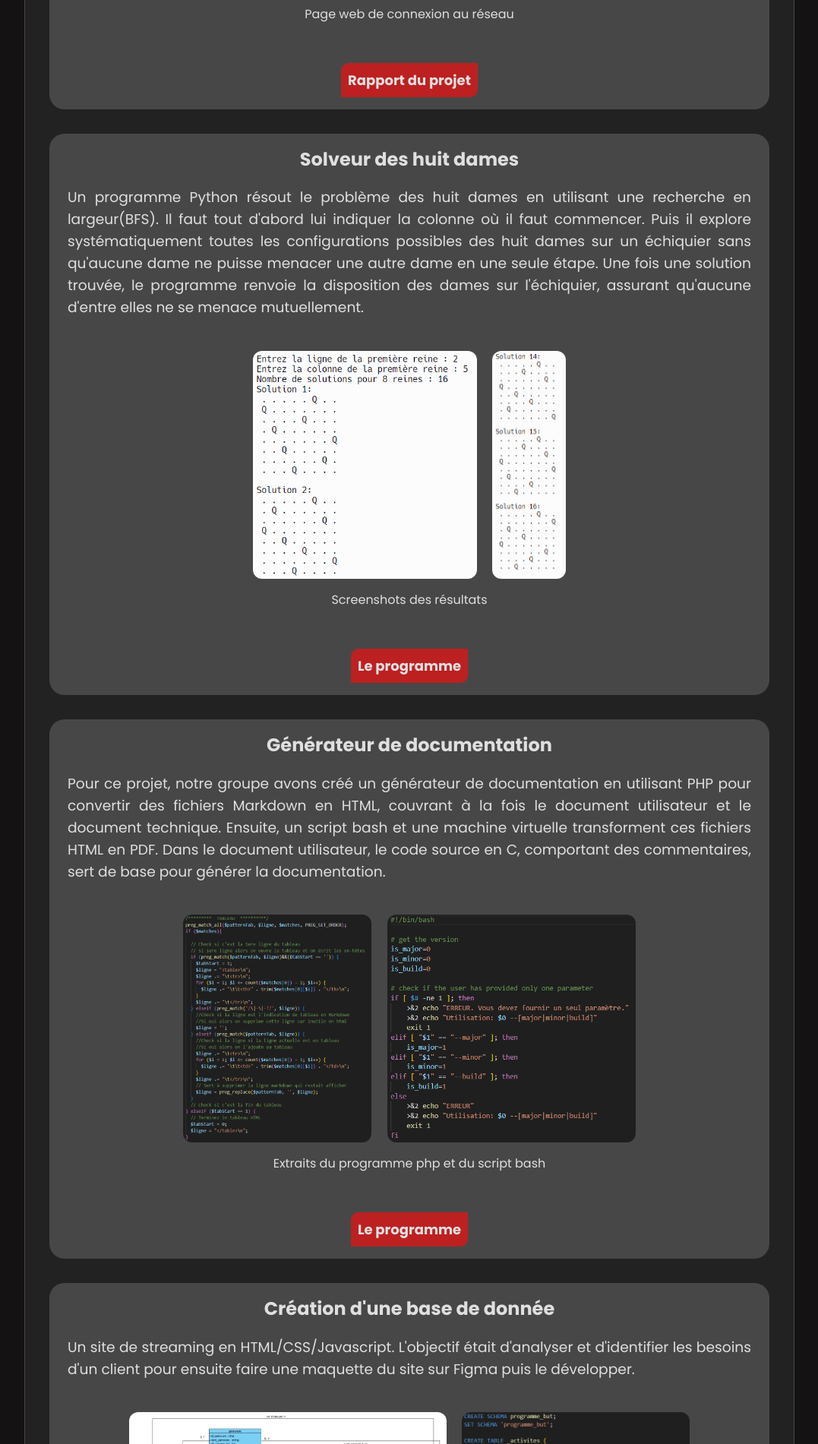
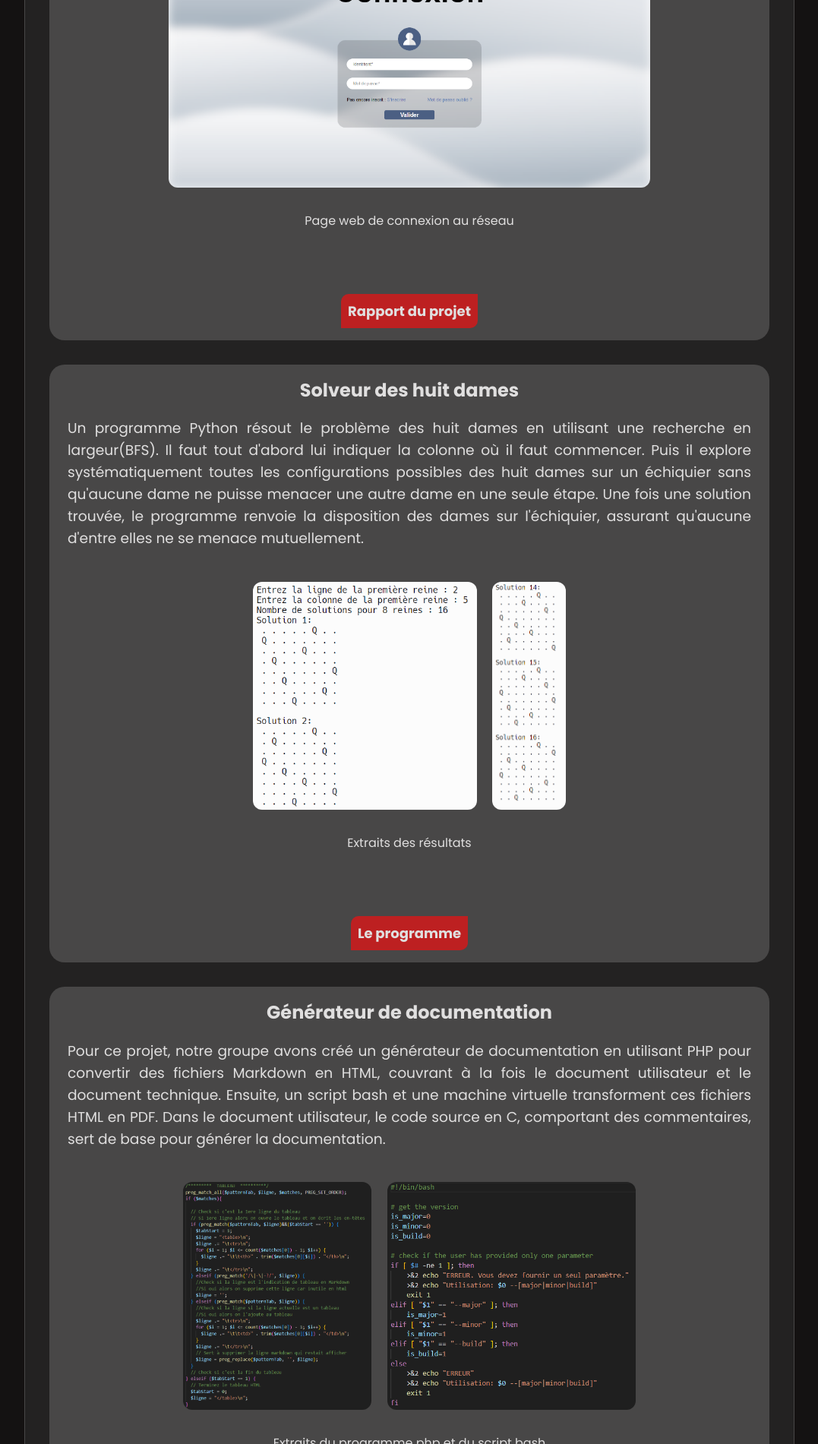
Before and after one commit to MatheoPf/matheopf.github.io, a PHP site: page /projets.html in a window 1280 px wide. Shown: the part 4599-6500 px from the top of the page at 76% size, without its empty margins (104-1181 px from the left). Run offline with PHP 8.4, Linux system fonts and the light colour scheme.

Commit message:
Finalisation Portfolio

```diff
--- a/projets.html
+++ b/projets.html
@@ -108,9 +108,9 @@
                     permet une gestion efficace et fiable des données.
                 </p>
                 <figure class="fig_row">
-                    <img src="images/projetUniv/" alt="Extrait du programme">
+                    <img src="images/projetUniv/serveur2.png" alt="Extrait du programme">
                     <figcaption>Page web d'inscription au réseau</figcaption>
-                    <img src="images/projetUniv/" alt="Exemple de l'IHM">
+                    <img src="images/projetUniv/serveur1.png" alt="Exemple de l'IHM">
                     <figcaption>Page web de connexion au réseau</figcaption>
                 </figure>
                 <a href="files/competence3/Rapport SAE203.pdf" target="_blank">Rapport du projet</a>
@@ -128,7 +128,7 @@
                 <figure class="fig_row">
                     <img src="images/projetUniv/HuitReines/screen1.png" alt="Screenshot des résultats">
                     <img src="images/projetUniv/HuitReines/screen2.png" alt="Screenshot des résultats">
-                    <figcaption>Screenshots des résultats</figcaption>
+                    <figcaption>Extraits des résultats</figcaption>
                 </figure>
                 <a href="files/competence2/huitreines.py" target="_blank">Le programme</a>
             </article>
@@ -158,7 +158,7 @@
                 <figure class="fig_row">
                     <img src="images/projetUniv/bddS1Diag.jpg" alt="Diagramme de classe de la bdd">
                     <img src="images/projetUniv/bddS1SQL.png" alt="Extrait du SQL">
-                    <figcaption>Diagramme de classe de la base de données et un extrait du sql</figcaption>
+                    <figcaption>Diagramme de classe de la base de données et un extrait du SQL</figcaption>
                 </figure>
                 <a href="files/competence4/BDD_S1.04.zip" target="_blank">La base de donnée</a>
             </article>
@@ -174,7 +174,7 @@
                     <img src="images/projetUniv/site/site2.png" alt="Screenshot du site">
                     <img src="images/projetUniv/site/site3.png" alt="Screenshot du site">
                     <img src="images/projetUniv/site/site4.png" alt="Screenshot du site">
-                    <figcaption>Screenshots des différentes pages du site</figcaption>
+                    <figcaption>Extraits des différentes pages du site</figcaption>
                 </figure>
                 <a href="files/competence5/SiteStreaming/index.html" target="_blank">Le site</a>
             </article>
@@ -192,7 +192,7 @@
                 <figure class="fig_row">
                     <img src="images/projetUniv/" alt="Screenshot des résultats">
                     <img src="images/projetUniv/" alt="Screenshot des résultats">
-                    <figcaption>Screenshots des résultats</figcaption>
+                    <figcaption>Extraits des résultats</figcaption>
                 </figure>
                 <a href="files/competence2/SolveurSudoku.zip" target="_blank">Le programme</a>
             </article>
@@ -208,7 +208,7 @@
                 <figure class="fig_row">
                     <img src="images/projetUniv/HuitReines/screen1.png" alt="Screenshot des résultats">
                     <img src="images/projetUniv/HuitReines/screen2.png" alt="Screenshot des résultats">
-                    <figcaption>Screenshots des résultats</figcaption>
+                    <figcaption>Extraits des résultats</figcaption>
                 </figure>
                 <a href="files/huitreines.txt" target="_blank">Le programme</a>
             </article>
@@ -243,7 +243,7 @@
                         <img src="images/projetPerso/TrumpDream/Gameplay1.png" alt="Screenshot du jeu">
                         <img src="images/projetPerso/TrumpDream/Gameplay2.png" alt="Screenshot du jeu">
                     </figure>
-                    <figcaption>Screenshots du jeu</figcaption>
+                    <figcaption>Extraits du jeu</figcaption>
                 </figure>
                 <a href="https://mega.nz/file/iDQRRJwK#snjRVQ6Dbv8TpOlXR4zhvrCTZC2uXjQANLvThRHp8F0">Télécharger</a>
             </article>
@@ -262,7 +262,7 @@
                         <img src="images/projetPerso/Dragon Adventure/Gameplay2.png" alt="Screenshot du jeu">
                         <img src="images/projetPerso/Dragon Adventure/Gameplay3.png" alt="Screenshot du jeu">
                     </figure>
-                    <figcaption>Screenshots du jeu</figcaption>
+                    <figcaption>Extraits du jeu</figcaption>
                 </figure>
                 <a href="https://mega.nz/file/TXAwzKyY#KurUlGCebgiPO4fFAdqpYQ2EuKnsoX9zSn1uomfH1Xs">Télécharger</a>
             </article>
@@ -279,7 +279,7 @@
                     <figure>
                         <img src="images/projetPerso/RageGame/Gameplay1.png" alt="Screenshot du jeu">
                     </figure>
-                    <figcaption>Screenshot du jeu</figcaption>
+                    <figcaption>Extraits du jeu</figcaption>
                 </figure>
                 <a href="https://mega.nz/file/3SxjQZbI#v1hkrMtLaEmL5iSFq4HDgSICedzE_HKqvMJoCsXB5qE">Télécharger</a>
             </article>
--- a/style.css
+++ b/style.css
@@ -315,12 +315,21 @@ p + a, figure + a, .lienDiplome > a {
     margin: 2em;
     padding: 1em;
     height: 500px;
+    position: relative;
 }
 
 .competences p {
     text-align:center;
-    position: relative;
-    top: 1em;
+    position: absolute;
+    top: 7em;
+}
+
+.competences div {
+    position: absolute;
+    bottom: 0;
+    padding-bottom: 1em;
+    left: 10%;
+    right: 10%;
 }
 
 .competences a {
@@ -330,8 +339,6 @@ p + a, figure + a, .lienDiplome > a {
     padding: 0.5em;
     border-radius: 10px;
     margin-top: 1em;
-    position: relative;
-    bottom: 0;
     text-align: center;
 }
 
@@ -370,6 +377,10 @@ figure + a {
     font-size: large;
 }
 
+figure figcaption {
+    margin: 1em 0 2em;
+}
+
 .fig_row {
     img {
         height: 300px;
```
Also changed, not shown: competences.html (+12 -6 lines), images/projetUniv/serveur1.png (added), images/projetUniv/serveur2.png (added).
